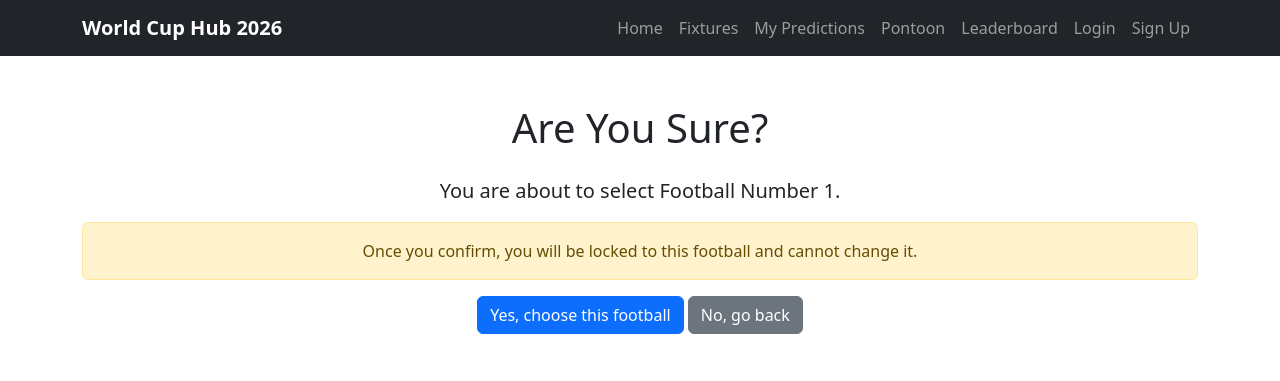
After one commit to joeb-brfc/world-cup-hub-2026, a Django app: page /pontoon/confirm/106/ in a window 1280 px wide. The commit adds this page. Shown: the top 381 px of the page. Run offline with Django 5.2, Linux system fonts and the light colour scheme; data comes from the database, SQL or seed files in the repository; both versions use the stored data as it was after the commit.

Commit message:
Create Pontoon ball confirmation template

```diff
--- /dev/null
+++ b/pontoon/templates/pontoon/confirm_ball.html
@@ -0,0 +1,31 @@
+{% extends "base.html" %}
+
+{% block title %}
+Confirm Football | World Cup Hub 2026
+{% endblock %}
+
+{% block content %}
+
+<section class="container py-5 text-center">
+
+    <h1 class="mb-4">Are You Sure?</h1>
+
+    <p class="lead">
+        You are about to select Football Number {{ ball.number }}.
+    </p>
+
+    <div class="alert alert-warning">
+        Once you confirm, you will be locked to this football and cannot change it.
+    </div>
+
+    <a href="{% url 'select_ball' ball.id %}" class="btn btn-primary">
+        Yes, choose this football
+    </a>
+
+    <a href="{% url 'pontoon_home' %}" class="btn btn-secondary">
+        No, go back
+    </a>
+
+</section>
+
+{% endblock %}
--- a/pontoon/views.py
+++ b/pontoon/views.py
@@ -54,3 +54,14 @@ def select_ball(request, ball_id):
         "You have selected a football."
     )
     return redirect("pontoon_home")
+
+def confirm_ball(request, ball_id):
+    ball = get_object_or_404(PontoonBall, id=ball_id)
+
+    return render(
+        request,
+        "pontoon/confirm_ball.html",
+        {
+            "ball": ball,
+        }
+    )
```
Also changed, not shown: pontoon/templates/pontoon/pontoon_home.html (+2 -5 lines), db.sqlite3.
